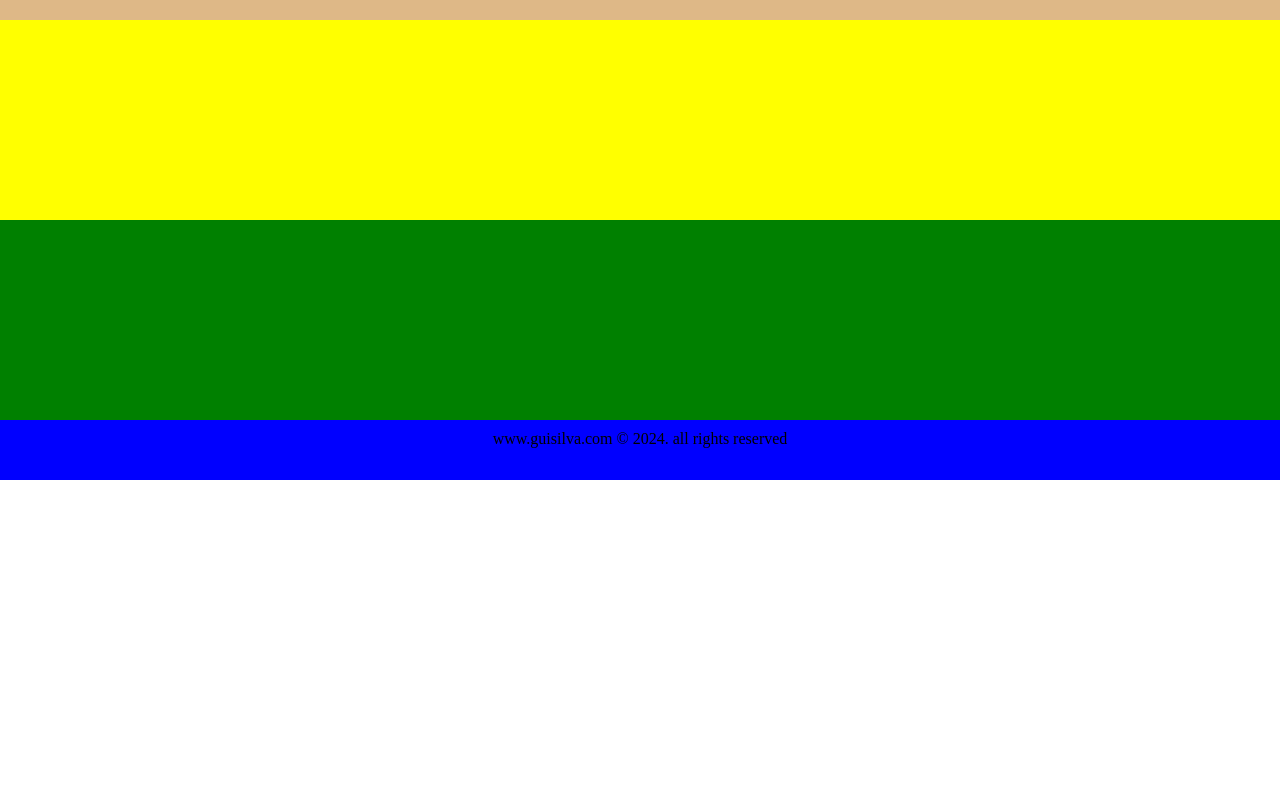
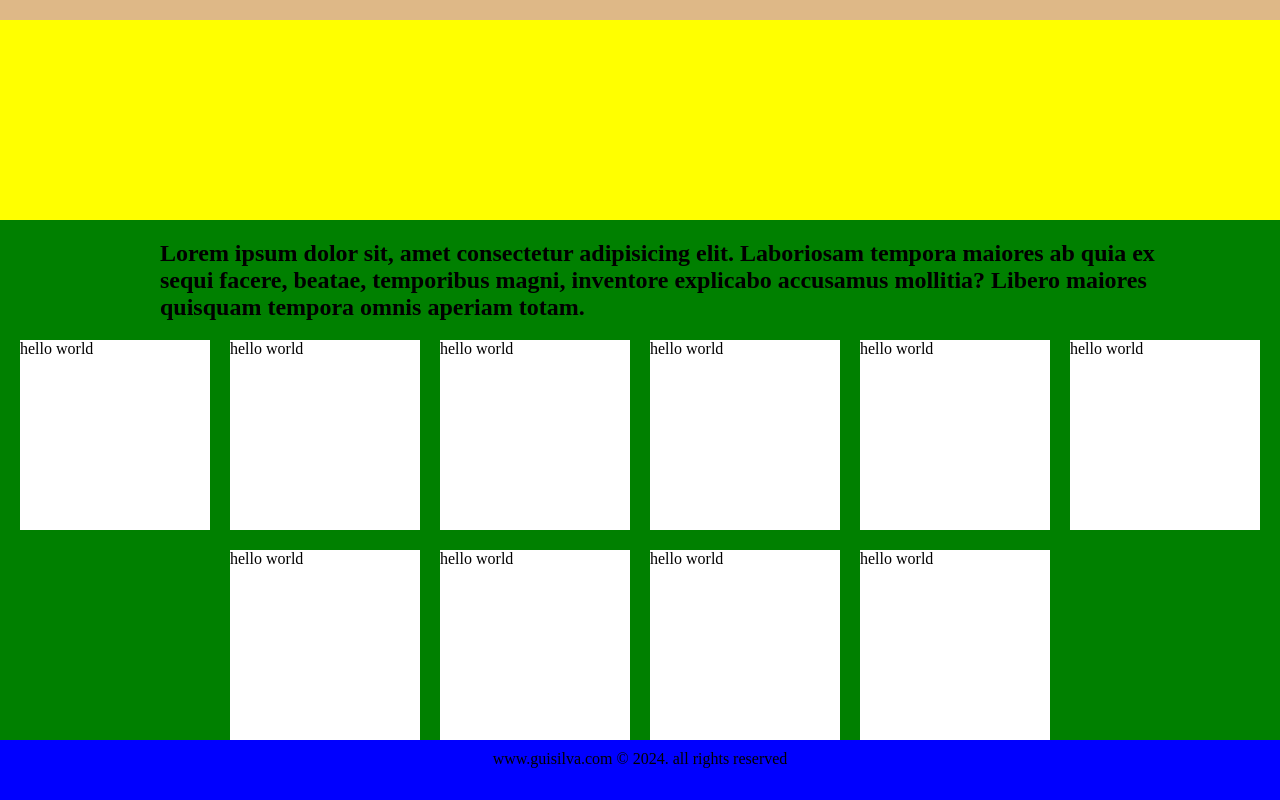
Before and after one commit to MrAngalo/Portfolio-Website, an Angular app: page /home in a window 1280 px wide. Shown: the part 1939-2739 px from the top of the page. Before the commit the page ends 2419 px from the top, so only its background shows below. Built offline with nearby package versions, Linux system fonts and the light colour scheme.

Commit message:
added formatting to skills

```diff
--- a/src/app/homepage/homepage.component.html
+++ b/src/app/homepage/homepage.component.html
@@ -59,4 +59,25 @@
     </div>
 </div>
 <div class="content-wrapper about"></div>
-<div class="content-wrapper skills"></div>
+<div class="content-wrapper skills">
+    <div class="content">
+        <h2>
+            Lorem ipsum dolor sit, amet consectetur adipisicing elit. Laboriosam
+            tempora maiores ab quia ex sequi facere, beatae, temporibus magni,
+            inventore explicabo accusamus mollitia? Libero maiores quisquam
+            tempora omnis aperiam totam.
+        </h2>
+    </div>
+    <div class="cards">
+        <div class="card">hello world</div>
+        <div class="card">hello world</div>
+        <div class="card">hello world</div>
+        <div class="card">hello world</div>
+        <div class="card">hello world</div>
+        <div class="card">hello world</div>
+        <div class="card">hello world</div>
+        <div class="card">hello world</div>
+        <div class="card">hello world</div>
+        <div class="card">hello world</div>
+    </div>
+</div>
--- a/src/app/homepage/homepage.component.scss
+++ b/src/app/homepage/homepage.component.scss
@@ -79,5 +79,25 @@
 
 .skills {
     background: green;
-    height: 200px;
+    padding: 0 calc(50% - $scrollable-cards-width / 2);
+    width: $scrollable-cards-width;
+
+    > .content {
+        padding: 0 calc(50% - $content-width / 2);
+        width: $content-width;
+        max-width: calc(100% - 20px);
+    }
+
+    > .cards {
+        display: flex;
+        flex-wrap: wrap;
+        gap: 20px;
+        justify-content: center;
+
+        > .card {
+            width: 190px;
+            height: 190px;
+            background: white;
+        }
+    }
 }
```
